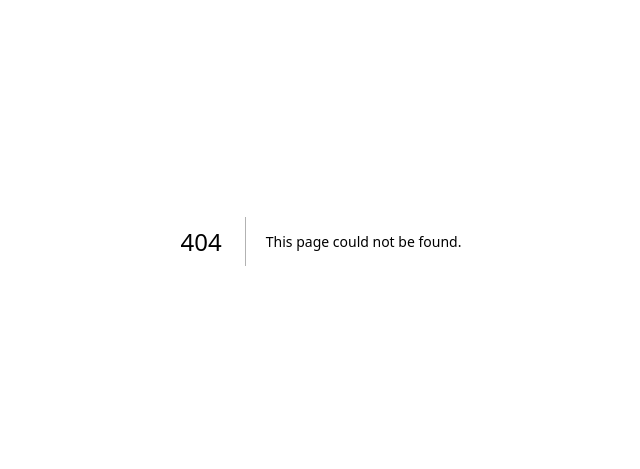
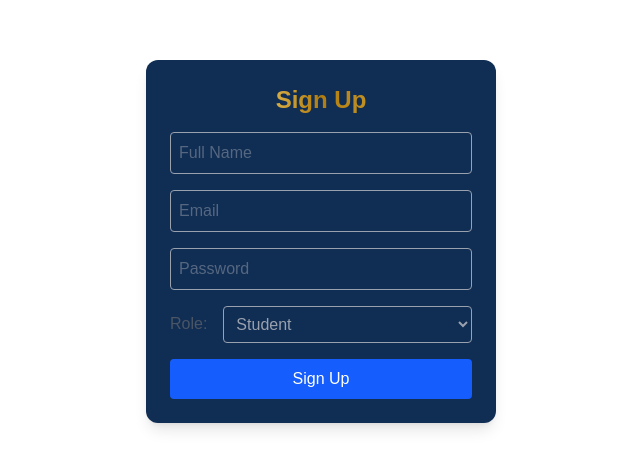
Before and after one commit to AmanRajpankaj07/Major-Project, a Next.js app: page /signup in a window 1280 px wide. Before the commit this address had no page. Shown: the part 159-628 px from the top of the page, without its empty margins (319-959 px from the left). Built offline with nearby package versions, Linux system fonts and the light colour scheme.

Commit message:
signup page

```diff
--- /dev/null
+++ b/src/app/signup/page.tsx
@@ -0,0 +1,56 @@
+"use client";
+
+import { useState } from "react";
+
+export default function SignupPage() {
+  const [role, setRole] = useState("student");
+
+  return (
+    <main className="flex justify-center items-center min-h-screen ">
+      <div className="p-6 rounded-xl shadow-lg bg-[#102D53] w-[350px]">
+        <h2 className="text-2xl font-bold mb-4 text-center bg-[linear-gradient(to_right,#C29226,#B27D0F,#D9B14A,#B27D0F,#C29226,#C7972B,#FADE7B)] bg-clip-text text-transparent">Sign Up</h2>
+        <form className="space-y-4">
+          <input
+            type="text"
+            placeholder="Full Name"
+            className="w-full p-2 border rounded text-gray-400"
+            required
+          />
+          <input
+            type="email"
+            placeholder="Email"
+            className="w-full p-2 border rounded text-gray-400"
+            required
+          />
+          <input
+            type="password"
+            placeholder="Password"
+            className="w-full p-2 border rounded text-gray-400"
+            required
+          />
+
+          {/* Role Selector */}
+          <div className="flex items-center space-x-4">
+            <label className="text-gray-600">Role:</label>
+            <select
+              className="w-full p-2 border rounded text-gray-400"
+              value={role}
+              onChange={(e) => setRole(e.target.value)}
+              required
+            >
+              <option value="student">Student</option>
+              <option value="recruiter">Recruiter</option>
+            </select>
+          </div>
+
+          <button
+            type="submit"
+            className="w-full bg-blue-600 text-white py-2 rounded hover:bg-blue-700 transition"
+          >
+            Sign Up
+          </button>
+        </form>
+      </div>
+    </main>
+  );
+}
```
